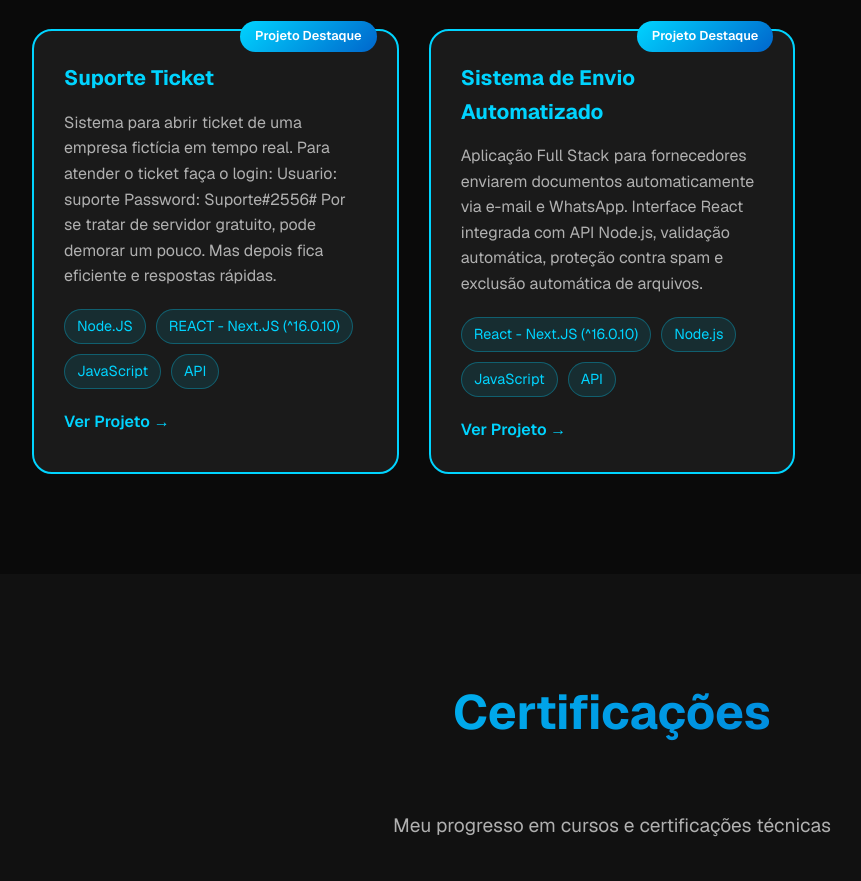
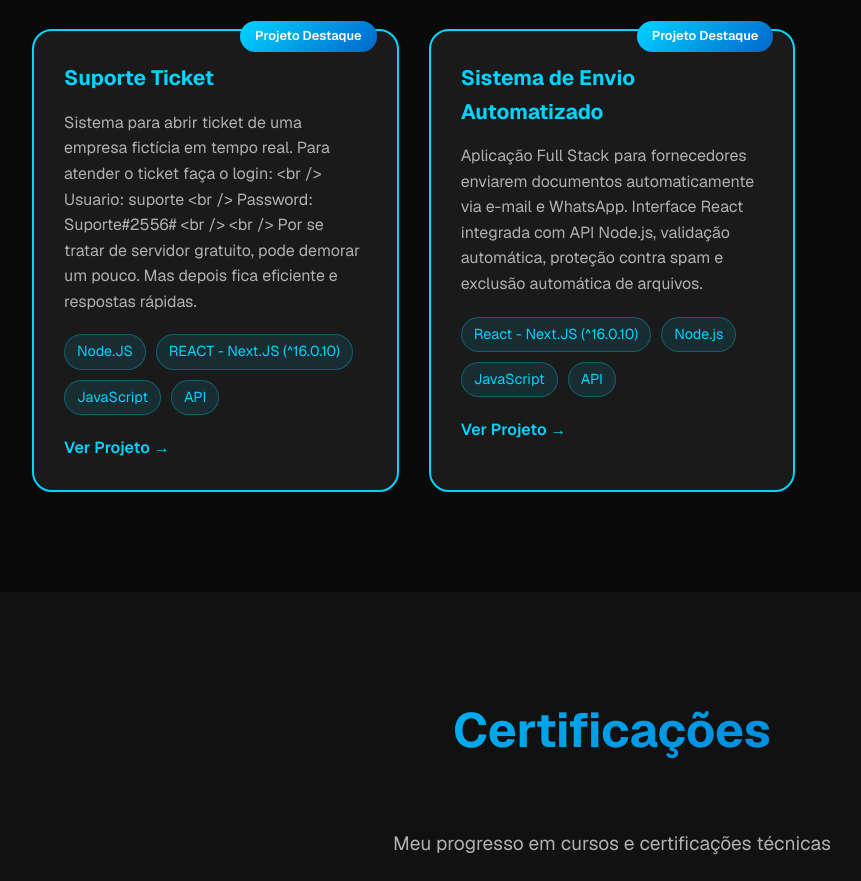
Before and after one commit to Davi-Cyber-Security/portifolio, a Next.js app: page / in a window 1280 px wide. Shown: the part 3032-3913 px from the top of the page, without its empty margins (28-889 px from the left). Built offline with nearby package versions, Linux system fonts and the light colour scheme.

Commit message:
Atualiza descrição do projeto "Suporte Ticket" e formata texto para HTML

```diff
--- a/src/app/page.js
+++ b/src/app/page.js
@@ -151,7 +151,7 @@ export default function Home() {
     },
     {
       titulo: 'Suporte Ticket',
-      descricao: 'Sistema para abrir ticket de uma empresa fictícia em tempo real.\nPara atender o ticket faça o login:\nUsuario: suporte\nPassword: Suporte#2556#\n\nPor se tratar de servidor gratuito, pode demorar um pouco. Mas depois fica eficiente e respostas rápidas.',
+      descricao: 'Sistema para abrir ticket de uma empresa fictícia em tempo real.\nPara atender o ticket faça o login: <br /> Usuario: suporte <br /> Password: Suporte#2556# <br /> <br /> Por se tratar de servidor gratuito, pode demorar um pouco. Mas depois fica eficiente e respostas rápidas.',
       tecnologias: ['Node.JS', 'REACT - Next.JS (^16.0.10)', 'JavaScript', 'API'],
       link: 'https://suporteticket.vercel.app/',
       destaque: true
```
